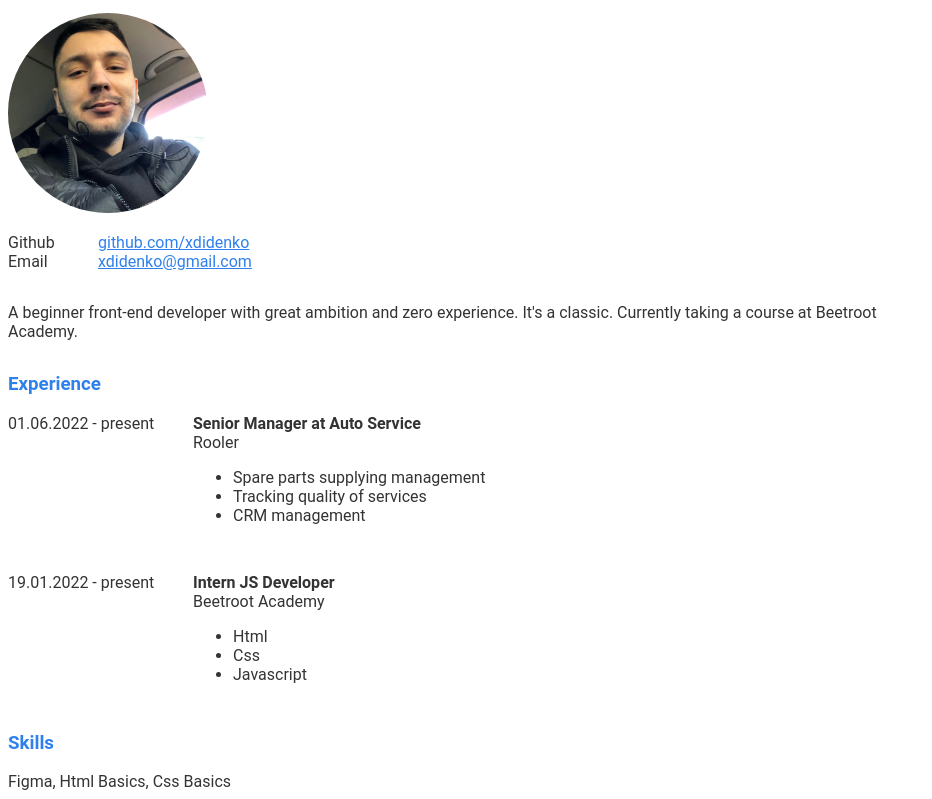
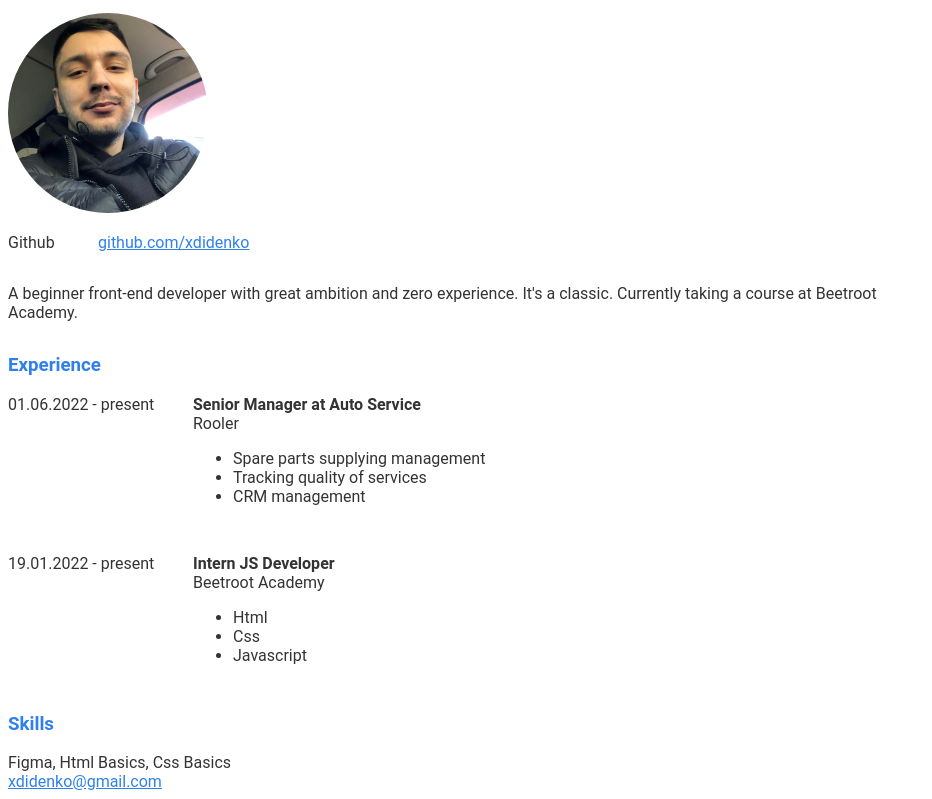
Before and after one commit to xdidenko/IvanDidenko, a plain HTML site: page lesson2/index.html in a window 1280 px wide. Shown: the part 76-875 px from the top of the page, without its empty margins (0-932 px from the left). Drawn offline with Linux system fonts and the light colour scheme.

Commit message:
sourcetree

```diff
--- a/lesson2/index.html
+++ b/lesson2/index.html
@@ -24,18 +24,11 @@
                         <a href="https://github.com/xdidenko/">github.com/xdidenko</a>
                     </div>
                 </div>
-                <div class="contact">
-                    <div class="contact__type">
-                        Email
-                    </div>
-                    <div class="contact__value">
-                        <a href="mailto:xdidenko@gmail.com">xdidenko@gmail.com</a>
-                    </div>
-                </div>
-                <div class="description">
+
+                <p class="description">
                     A beginner front-end developer with great ambition
                     and zero experience. It's a classic. Currently taking a course at Beetroot Academy.
-                </div>
+                </p>
             </div>
         </section>
         <section>
@@ -76,7 +69,11 @@
         <section>
             <h3>Skills</h3>
             <div>Figma, Html Basics, Css Basics</div>
+
         </section>
+        <footer>
+            <a  href="mailto:xdidenko@gmail.com">xdidenko@gmail.com</a>
+        </footer>
     </div>
 </body>
 </html>
```
